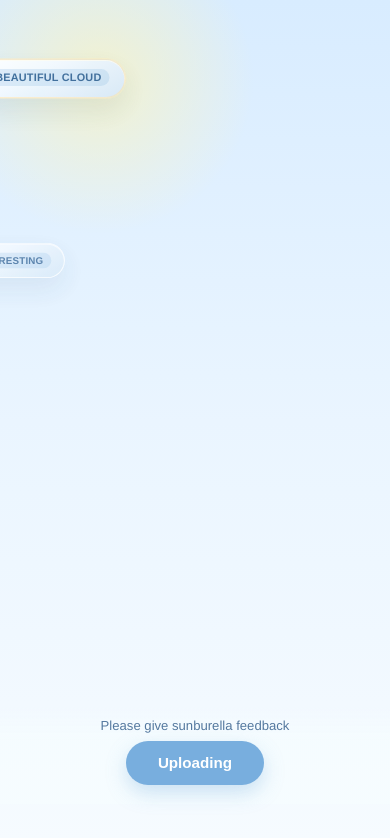
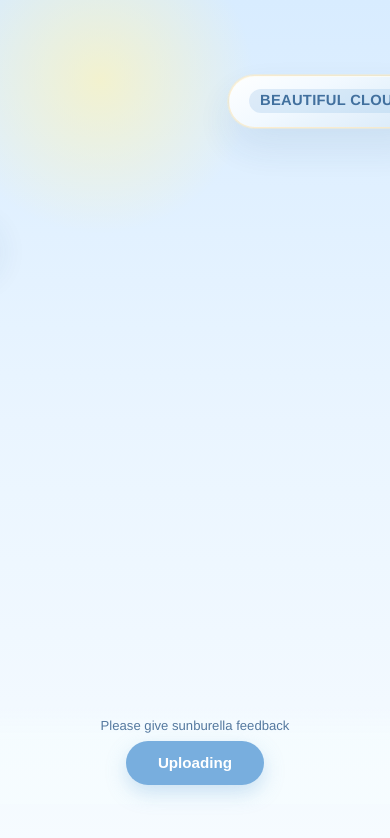
Before and after one commit to yammengjia-cyber/web-feedback, a Next.js app: page / in a window 390 px wide. Shown: the top 838 px of the page. Built offline with nearby package versions, Linux system fonts and the light colour scheme.

Commit message:
Merge remote and local project

```diff
--- a/src/app/globals.css
+++ b/src/app/globals.css
@@ -44,14 +44,18 @@ body {
 
 .sky-field {
   position: relative;
-  padding: 5.5rem 1rem 1rem;
+  padding: 5rem 0.5rem 0.75rem;
+  min-height: clamp(200px, 30vh, 320px);
 }
 
 /* Scale/opacity on anchor; drift only on inner so transforms do not fight */
 .cloud-anchor {
   position: absolute;
+  left: 0;
+  width: 100%;
   display: flex;
-  justify-content: center;
+  justify-content: flex-start;
+  pointer-events: none;
 }
 
 .cloud-drift {
@@ -66,13 +70,13 @@ body {
 
 .cloud {
   width: max-content;
-  max-width: min(88vw, 360px);
+  max-width: min(92vw, 540px);
   min-width: 0;
 }
 
 /* Single silhouette: one gradient across the whole cloud */
 .cloud-body {
-  padding: 0.62rem 0.95rem 0.65rem;
+  padding: 0.95rem 1.45rem 1rem;
   border-radius: 999px;
   text-align: center;
   background: linear-gradient(
@@ -84,7 +88,7 @@ body {
   );
   border: 1px solid rgba(255, 255, 255, 0.95);
   box-shadow:
-    0 12px 28px rgba(68, 105, 138, 0.12),
+    0 18px 42px rgba(68, 105, 138, 0.12),
     inset 0 1px 0 rgba(255, 255, 255, 0.85);
 }
 
@@ -93,7 +97,7 @@ body {
   border-color: rgba(255, 224, 160, 0.5);
   box-shadow:
     0 0 0 1px rgba(255, 236, 190, 0.42),
-    0 12px 28px rgba(68, 105, 138, 0.12),
+    0 18px 42px rgba(68, 105, 138, 0.12),
     inset 0 1px 0 rgba(255, 253, 242, 0.75);
 }
 
@@ -102,19 +106,19 @@ body {
   flex-wrap: wrap;
   justify-content: center;
   align-items: center;
-  gap: 0.18rem 0.22rem;
-  row-gap: 0.16rem;
-  max-width: min(82vw, 320px);
+  gap: 0.28rem 0.34rem;
+  row-gap: 0.24rem;
+  max-width: min(88vw, 480px);
 }
 
 .cloud-tag {
   display: inline-block;
   max-width: 100%;
-  padding: 0.14rem 0.52rem;
+  padding: 0.22rem 0.8rem;
   border-radius: 999px;
-  font-size: 0.68rem;
+  font-size: 1.02rem;
   font-weight: 600;
-  line-height: 1.15;
+  line-height: 1.2;
   letter-spacing: 0.02em;
   text-transform: uppercase;
   color: var(--cloud-tag-text);
@@ -126,26 +130,22 @@ body {
   animation: rise 1.6s ease-out;
 }
 
-.lane-0 { top: 10%; }
-.lane-1 { top: 22%; }
-.lane-2 { top: 34%; }
-.lane-3 { top: 46%; }
-.lane-4 { top: 58%; }
+/* 固定三行，行距收紧（仅 index % 3 使用 0–2） */
+.lane-0 { top: 12%; }
+.lane-1 { top: 30%; }
+.lane-2 { top: 48%; }
 
 .depth-0 {
-  left: -40%;
   opacity: 0.96;
-  transform: translate(var(--anchor-x, 0px), var(--anchor-y, 0px));
+  transform: translate(calc(var(--anchor-x, 0px) * 1.5), var(--anchor-y, 0px));
 }
 .depth-1 {
-  left: -26%;
-  opacity: 0.88;
-  transform: translate(var(--anchor-x, 0px), var(--anchor-y, 0px)) scale(0.95);
+  opacity: 0.9;
+  transform: translate(calc(var(--anchor-x, 0px) * 1.5), var(--anchor-y, 0px)) scale(0.97);
 }
 .depth-2 {
-  left: -12%;
-  opacity: 0.8;
-  transform: translate(var(--anchor-x, 0px), var(--anchor-y, 0px)) scale(0.9);
+  opacity: 0.84;
+  transform: translate(calc(var(--anchor-x, 0px) * 1.5), var(--anchor-y, 0px)) scale(0.94);
 }
 
 .feedback-bar-wrap {
@@ -435,23 +435,36 @@ body {
 }
 
 @keyframes drift {
-  0% { transform: translateX(0); }
-  100% { transform: translateX(160vw); }
+  0% {
+    transform: translateX(-100vw);
+  }
+  100% {
+    transform: translateX(115vw);
+  }
 }
 
 @keyframes rise {
-  0% { transform: translateY(26px); opacity: 0.25; }
-  100% { transform: translateY(0); opacity: 1; }
+  0% {
+    transform: translateY(39px);
+    opacity: 0.25;
+  }
+  100% {
+    transform: translateY(0);
+    opacity: 1;
+  }
 }
 
 @media (max-width: 720px) {
-  .lane-0 { top: 8%; }
-  .lane-1 { top: 20%; }
-  .lane-2 { top: 32%; }
-  .lane-3 { top: 44%; }
-  .lane-4 { top: 56%; }
+  .lane-0 { top: 10%; }
+  .lane-1 { top: 28%; }
+  .lane-2 { top: 46%; }
 
   .cloud-body {
-    padding: 0.6rem 0.9rem 0.65rem;
+    padding: 0.85rem 1.25rem 0.9rem;
+  }
+
+  .cloud-tag {
+    font-size: 0.92rem;
+    padding: 0.18rem 0.68rem;
   }
 }
--- a/src/app/page.tsx
+++ b/src/app/page.tsx
@@ -42,12 +42,13 @@ export default function Home() {
   const layeredItems = useMemo(() => {
     return items.map((item, index) => {
       const idSum = item.id.split("").reduce((acc, ch) => acc + ch.charCodeAt(0), 0);
-      const lane = index % 5;
+      const lane = index % 3;
       const depth = index % 3;
-      const delay = ((index * 1.41 + idSum % 19) % 26) * 0.55;
-      const driftSec = 21 + (idSum % 11) * 1.15;
-      const staggerY = ((index * 7 + idSum) % 13) - 6;
-      const nudgeX = ((idSum + index * 3) % 11) - 5;
+      const driftSec = 17 + (idSum % 8) * 1.05;
+      const phase01 = ((index * 17 + idSum * 5) % 997) / 997;
+      const delay = -(phase01 * driftSec);
+      const staggerY = ((index * 5 + idSum) % 5) - 2;
+      const nudgeX = ((idSum + index * 2) % 5) - 2;
       return { ...item, lane, depth, delay, driftSec, staggerY, nudgeX };
     });
   }, [items]);
```
